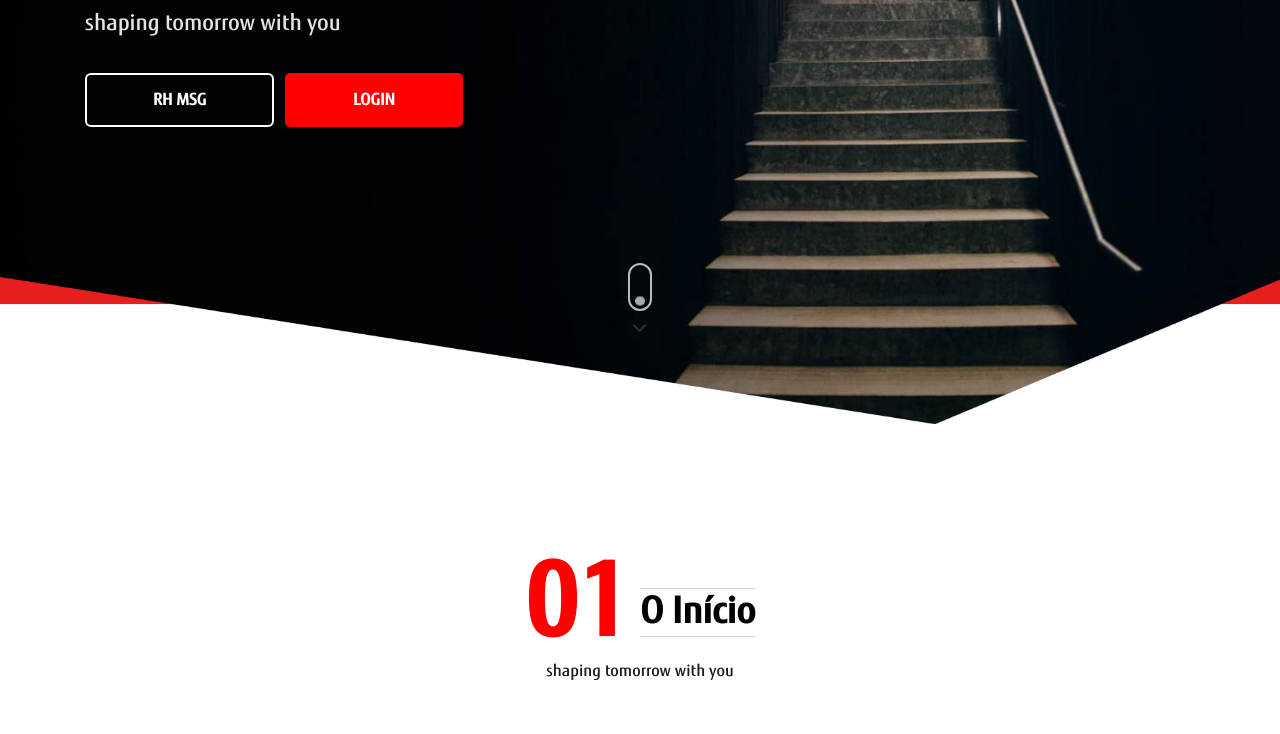
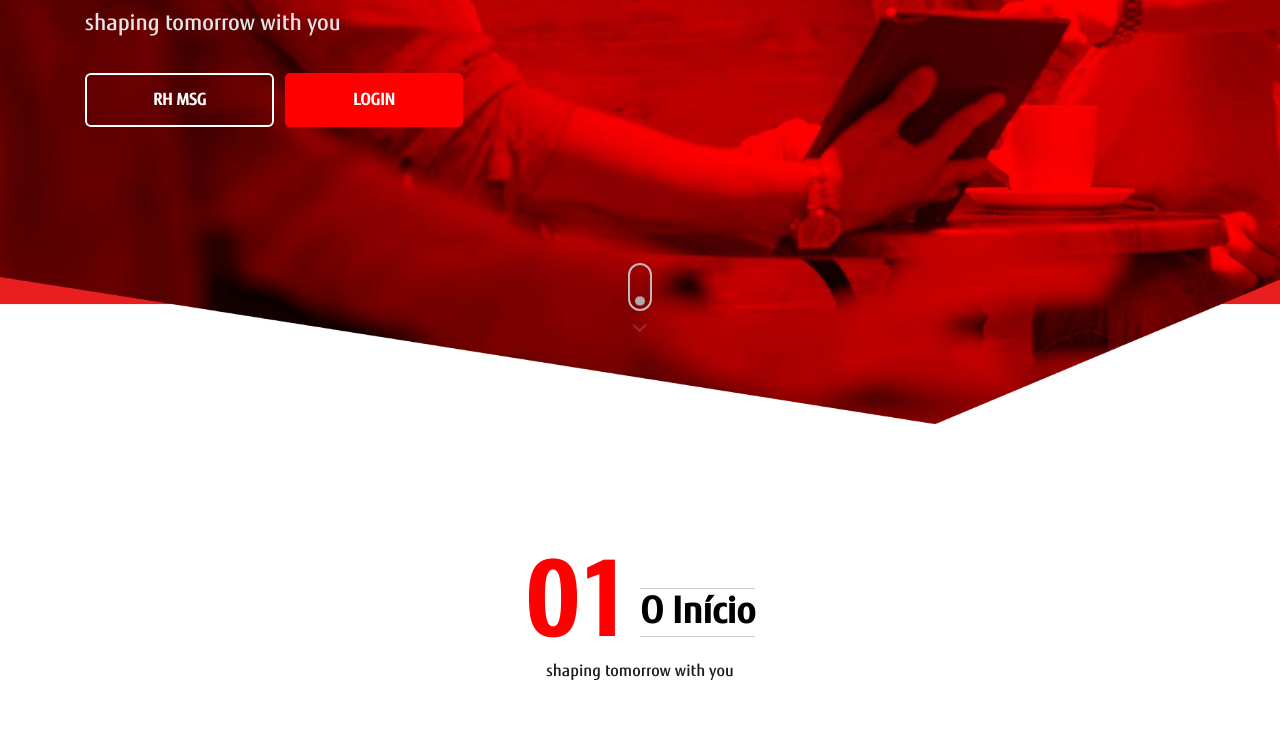
Before and after one commit to PTHugoPinto/App-do-Colaborador---Onboarding, a plain HTML site: page App/index-App.html in a window 1280 px wide. Shown: the part 451-1185 px from the top of the page. Drawn offline with Linux system fonts and the light colour scheme; a script that the page names is missing.

Commit message:
Commit V

```diff
--- a/App/index-App.html
+++ b/App/index-App.html
@@ -131,7 +131,7 @@
 				Hero Block
 		~~~~~~~~~~~~~~~~~~~~~~~~~~~~~~~~~~~~~~~~-->
 		<div id="hero-block" class="hero-block personal-home bg-image text-rotate-version bg-parallax"
-			style="background-image: url('assets/images/bg/hero-bg-8.jpg');">
+			style="background-image: url('./assets/images/bg/hero-bg-9.jpg');">
 			<div class="waves-effect bottom" style="background-image: url('assets/images/others/shape.png');">
 			</div>
 			<div class="container">
```
